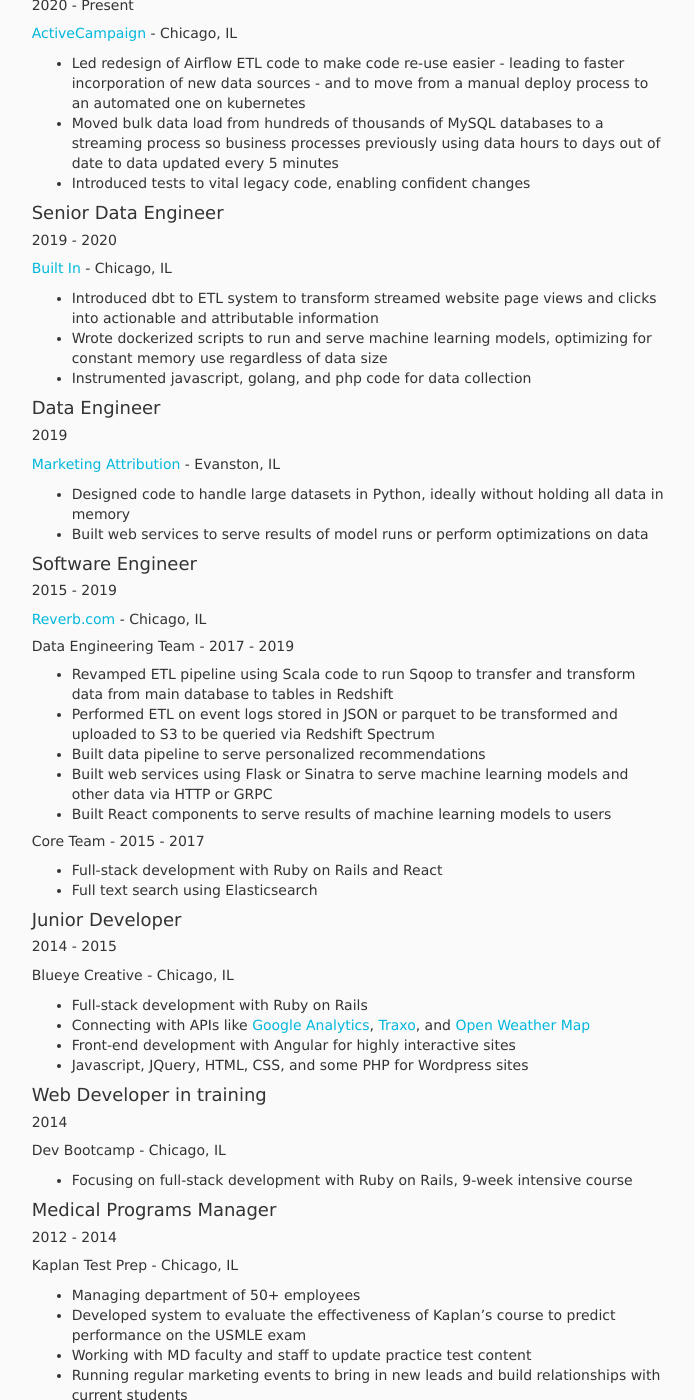
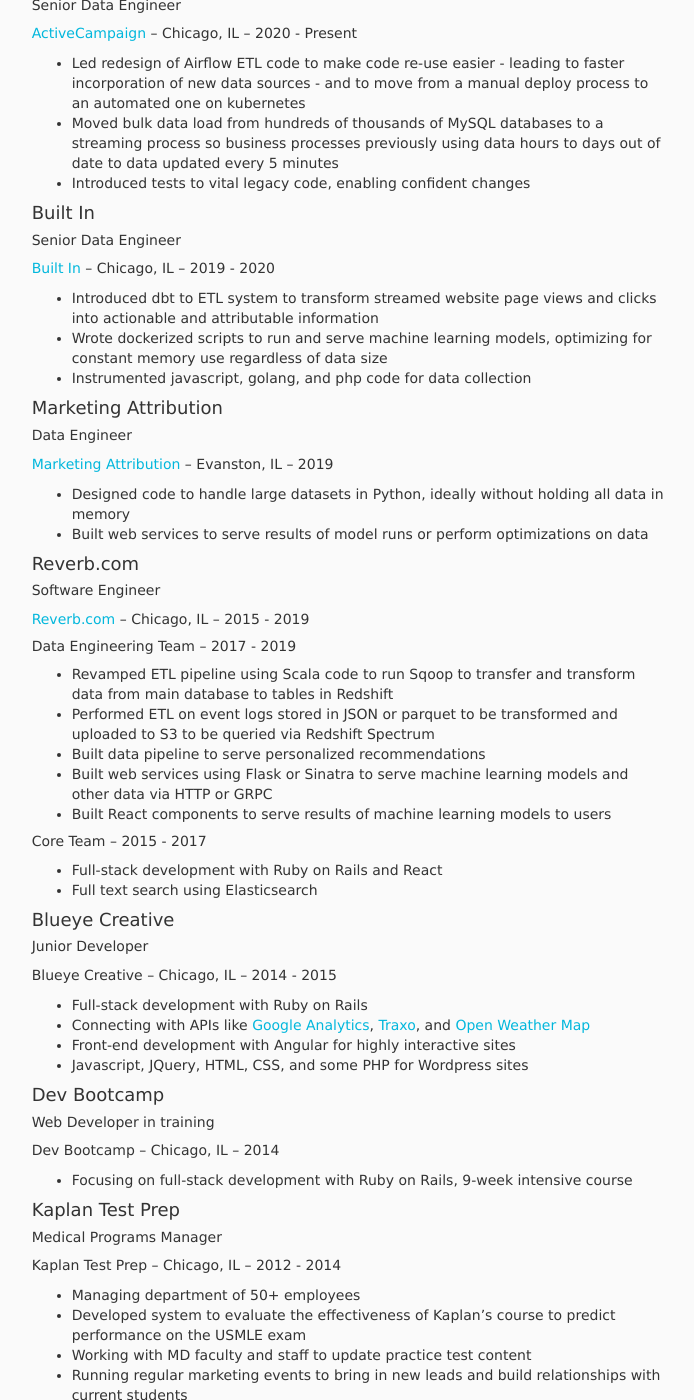
Before and after one commit to pdebelak/peterdebelak.com, a Jekyll site: the page built from resume/index.html, in a window 1280 px wide and 1400 px high, scrolled down 401 px. Shown: the whole window, without its empty margins (174-868 px from the left). Built offline with Jekyll 4.4.1, drawn with Linux system fonts in a browser that asks for light colours; some of the changed text lies outside the part shown.

Commit message:
Put company name at top of job listings in resume

```diff
--- a/resume/index.html
+++ b/resume/index.html
@@ -62,9 +62,9 @@
         changes
       </li>
     </ul>
-    <h2>Senior Data Engineer</h2>
-    <h3>2019 - 2020</h3>
-    <p><a href="https://builtin.com/">Built In</a> - Chicago, IL</p>
+    <h2>Built In</h2>
+    <h3>Senior Data Engineer</h3>
+    <p><a href="https://builtin.com/">Built In</a> &ndash; Chicago, IL &ndash; 2019 - 2020</p>
     <ul>
       <li>
         Introduced dbt to ETL system to transform streamed website
@@ -81,11 +81,13 @@
         collection
       </li>
     </ul>
-    <h2>Data Engineer</h2>
-    <h3>2019</h3>
+    <h2>Marketing Attribution</h2>
+    <h3>Data Engineer</h3>
+    <h3></h3>
     <p>
       <a href="https://www.marketingattribution.com/">Marketing Attribution</a>
-      - Evanston, IL
+      &ndash; Evanston, IL
+      &ndash; 2019
     </p>
     <ul>
       <li>
@@ -97,10 +99,10 @@
         optimizations on data
       </li>
     </ul>
-    <h2>Software Engineer</h2>
-    <h3>2015 - 2019</h3>
-    <p><a href="https://reverb.com/">Reverb.com</a> - Chicago, IL</p>
-    <h3>Data Engineering Team - 2017 - 2019</h3>
+    <h2>Reverb.com</h2>
+    <h3>Software Engineer</h3>
+    <p><a href="https://reverb.com/">Reverb.com</a> &ndash; Chicago, IL &ndash; 2015 - 2019</p>
+    <h3>Data Engineering Team &ndash; 2017 - 2019</h3>
     <ul>
       <li>
         Revamped ETL pipeline using Scala code to run Sqoop to
@@ -124,14 +126,14 @@
         users
       </li>
     </ul>
-    <h3>Core Team - 2015 - 2017</h3>
+    <h3>Core Team &ndash; 2015 - 2017</h3>
     <ul>
       <li>Full-stack development with Ruby on Rails and React</li>
       <li>Full text search using Elasticsearch</li>
     </ul>
-    <h2>Junior Developer</h2>
-    <h3>2014 - 2015</h3>
-    <p>Blueye Creative - Chicago, IL</p>
+    <h2>Blueye Creative</h2>
+    <h3>Junior Developer</h3>
+    <p>Blueye Creative &ndash; Chicago, IL &ndash; 2014 - 2015</p>
     <ul>
       <li>Full-stack development with Ruby on Rails</li>
       <li>
@@ -143,18 +145,18 @@
       <li>Front-end development with Angular for highly interactive sites</li>
       <li>Javascript, JQuery, HTML, CSS, and some PHP for Wordpress sites</li>
     </ul>
-    <h2>Web Developer in training</h2>
-    <h3>2014</h3>
-    <p>Dev Bootcamp - Chicago, IL</p>
+    <h2>Dev Bootcamp</h2>
+    <h3>Web Developer in training</h3>
+    <p>Dev Bootcamp &ndash; Chicago, IL &ndash; 2014</p>
     <ul>
       <li>
         Focusing on full-stack development with Ruby on Rails, 9-week intensive
         course
       </li>
     </ul>
-    <h2>Medical Programs Manager</h2>
-    <h3>2012 - 2014</h3>
-    <p>Kaplan Test Prep - Chicago, IL</p>
+    <h2>Kaplan Test Prep</h2>
+    <h3>Medical Programs Manager</h3>
+    <p>Kaplan Test Prep &ndash; Chicago, IL &ndash; 2012 - 2014</p>
     <ul>
       <li>Managing department of 50+ employees</li>
       <li>
@@ -167,9 +169,8 @@
         relationships with current students
       </li>
     </ul>
-    <h2>Designated School Official</h2>
-    <h3>2010 - 2012</h3>
-    <p>Kaplan Test Prep - Chicago, IL</p>
+    <h3>Designated School Official</h3>
+    <p>Kaplan Test Prep &ndash; Chicago, IL &ndash; 2010 - 2012</p>
     <ul>
       <li>
         Maintained SEVIS (Student and Exchange Visitor Information System)
```
Also changed, not shown: other parts of resume/index.html (+3 -3 lines).
